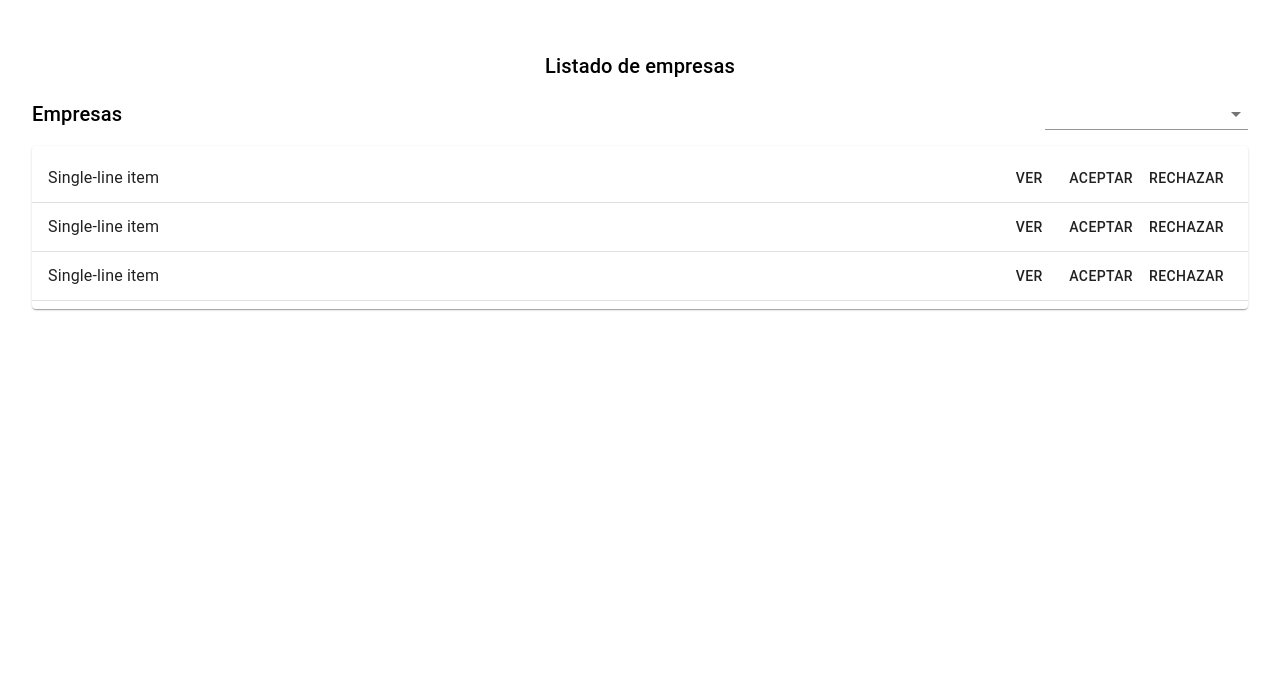
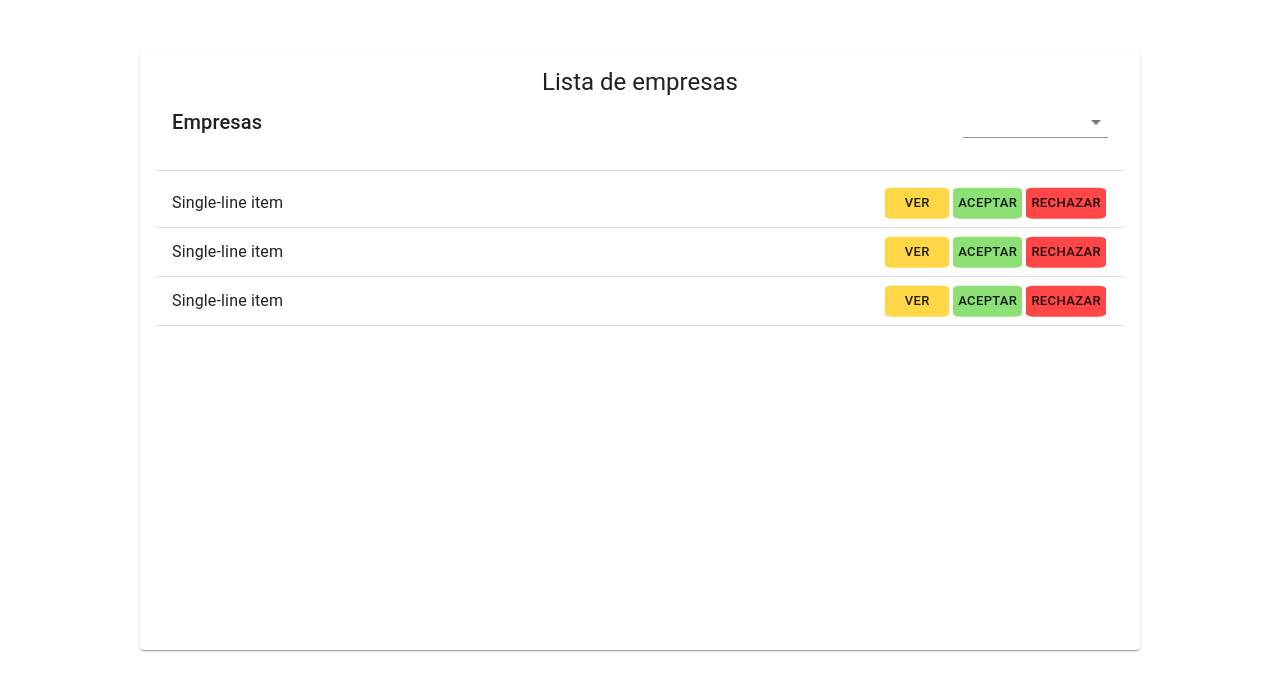
Before and after one commit to comunidad-de-trabajo/frontend, a React (Create React App) app: page /listadoEmpresas in a window 1280 px wide. Shown: the top 690 px of the page. Built offline with nearby package versions, Linux system fonts and the light colour scheme; the HTML template or start-up script is replaced by a standard one.

Commit message:
replanteo estructura ok

```diff
--- a/src/App.js
+++ b/src/App.js
@@ -1,7 +1,7 @@
 import { Container } from '@material-ui/core';
 import { makeStyles } from '@material-ui/core/styles';
 import { BrowserRouter as Router, Switch, Route } from 'react-router-dom';
-import ListadoDeEmpresas from './components/listadoDeEmpresas/ListadoDeEmpresas';
+import ListadoDeEmpresasPage from './components/listadoDeEmpresas/ListadoDeEmpresasPage';
 
 const useStyles = makeStyles(() => ({
   root: {
@@ -24,7 +24,7 @@ export default function App() {
       <Router>
         <Switch>
           <Route path="/listadoEmpresas">
-            <ListadoDeEmpresas />
+            <ListadoDeEmpresasPage />
           </Route>
         </Switch>
       </Router>
--- a/src/components/listadoDeEmpresas/ListaPendientes.js
+++ b/src/components/listadoDeEmpresas/ListaPendientes.js
@@ -20,8 +20,38 @@ function generate(element) {
 }
 
 const useStyles = makeStyles((theme) => ({
-  paper: {
-    marginTop: theme.spacing(2),
+  container: {
+    marginTop: theme.spacing(4),
+  },
+  botonVer: {
+    margin: '0 2px 0 2px',
+    borderRadius: '10%',
+    backgroundColor: '#FFD646',
+    '&:hover': {
+      backgroundColor: '#e8c23c',
+      borderColor: '#0062cc',
+      boxShadow: 'none',
+    },
+  },
+  botonAceptar: {
+    margin: '0 2px 0 2px',
+    borderRadius: '10%',
+    backgroundColor: '#8ce075',
+    '&:hover': {
+      backgroundColor: '#69ab57',
+      borderColor: '#0062cc',
+      boxShadow: 'none',
+    },
+  },
+  botonRechazar: {
+    margin: '0 2px 0 2px',
+    borderRadius: '10%',
+    backgroundColor: '#ff4747',
+    '&:hover': {
+      backgroundColor: '#bd3535',
+      borderColor: '#0062cc',
+      boxShadow: 'none',
+    },
   },
 }));
 
@@ -29,22 +59,37 @@ const ListaPendientes = () => {
   const classes = useStyles();
 
   return (
-    <Grid item xs={12} md={12}>
+    <Grid item xs={12} md={12} className={classes.container}>
       <div>
-        <Paper className={classes.paper}>
+        <Divider />
         <List>
           {generate(
             <React.Fragment>
               <ListItem>
                 <ListItemText primary="Single-line item" />
                 <ListItemSecondaryAction>
-                    <Button edge="end" aria-label="ver">
+                  <Button
+                    edge="end"
+                    aria-label="ver"
+                    className={classes.botonVer}
+                    size="small"
+                  >
                     Ver
                   </Button>
-                    <Button edge="end" aria-label="ver">
+                  <Button
+                    edge="end"
+                    aria-label="ver"
+                    className={classes.botonAceptar}
+                    size="small"
+                  >
                     Aceptar
                   </Button>
-                    <Button edge="end" aria-label="ver">
+                  <Button
+                    edge="end"
+                    aria-label="ver"
+                    className={classes.botonRechazar}
+                    size="small"
+                  >
                     Rechazar
                   </Button>
                 </ListItemSecondaryAction>
@@ -53,7 +98,6 @@ const ListaPendientes = () => {
             </React.Fragment>
           )}
         </List>
-        </Paper>
       </div>
     </Grid>
   );
--- a/src/components/listadoDeEmpresas/ListadoDeEmpresas.js
+++ b/src/components/listadoDeEmpresas/ListadoDeEmpresas.js
@@ -18,6 +18,12 @@ const useStyles = makeStyles((theme) => ({
   titulo: {
     textAlign: 'center',
     marginBottom: theme.spacing(2),
+  },
+  subtitulo: {
+    marginLeft: theme.spacing(2),
+  },
+  filtro: {
+    marginRight: theme.spacing(2),
   },
 }));
 
@@ -46,11 +52,10 @@ const ListadoDeEmpresas = () => {
   return (
     <React.Fragment>
       <Grid container className={classes.root}>
-        <Grid item xs={12} sm={12} className={classes.titulo}>
-          <Typography variant="h6">Listado de empresas</Typography>
-        </Grid>
         <Grid item xs={8} sm={10}>
-          <Typography variant="h6">Empresas</Typography>
+          <Typography variant="h6" className={classes.subtitulo}>
+            Empresas
+          </Typography>
         </Grid>
         <Grid item xs={4} sm={2}>
           <FormControl fullWidth>
@@ -59,6 +64,7 @@ const ListadoDeEmpresas = () => {
               id="demo-simple-select"
               displayEmpty
               onChange={handleFiltroChange}
+              className={classes.filtro}
             >
               <MenuItem value="">
                 <em>Filtrar</em>
--- /dev/null
+++ b/src/components/listadoDeEmpresas/ListadoDeEmpresasPage.js
@@ -0,0 +1,47 @@
+import React from 'react';
+import { makeStyles } from '@material-ui/core/styles';
+import Card from '@material-ui/core/Card';
+import CardActionArea from '@material-ui/core/CardActionArea';
+import CardActions from '@material-ui/core/CardActions';
+import CardContent from '@material-ui/core/CardContent';
+import CardMedia from '@material-ui/core/CardMedia';
+import Button from '@material-ui/core/Button';
+import Typography from '@material-ui/core/Typography';
+import StickyHeadTable from './ListadoDeEmpresas';
+import ListadoDeEmpresas from './ListadoDeEmpresas';
+
+const useStyles = makeStyles({
+  root: {
+    width: 1000,
+    minHeight: 600,
+  },
+  container: {
+    display: 'flex',
+    justifyContent: 'center',
+    alignItems: 'center',
+  },
+});
+
+export default function MediaCard() {
+  const classes = useStyles();
+
+  return (
+    <div className={classes.container}>
+      <Card className={classes.root}>
+        <CardActionArea>
+          <CardContent>
+            <Typography
+              gutterBottom
+              variant="h5"
+              component="h2"
+              style={{ textAlign: 'center' }}
+            >
+              Lista de empresas
+            </Typography>
+            <ListadoDeEmpresas />
+          </CardContent>
+        </CardActionArea>
+      </Card>
+    </div>
+  );
+}
```
Lines whose indentation alone changed are shown as unchanged.
